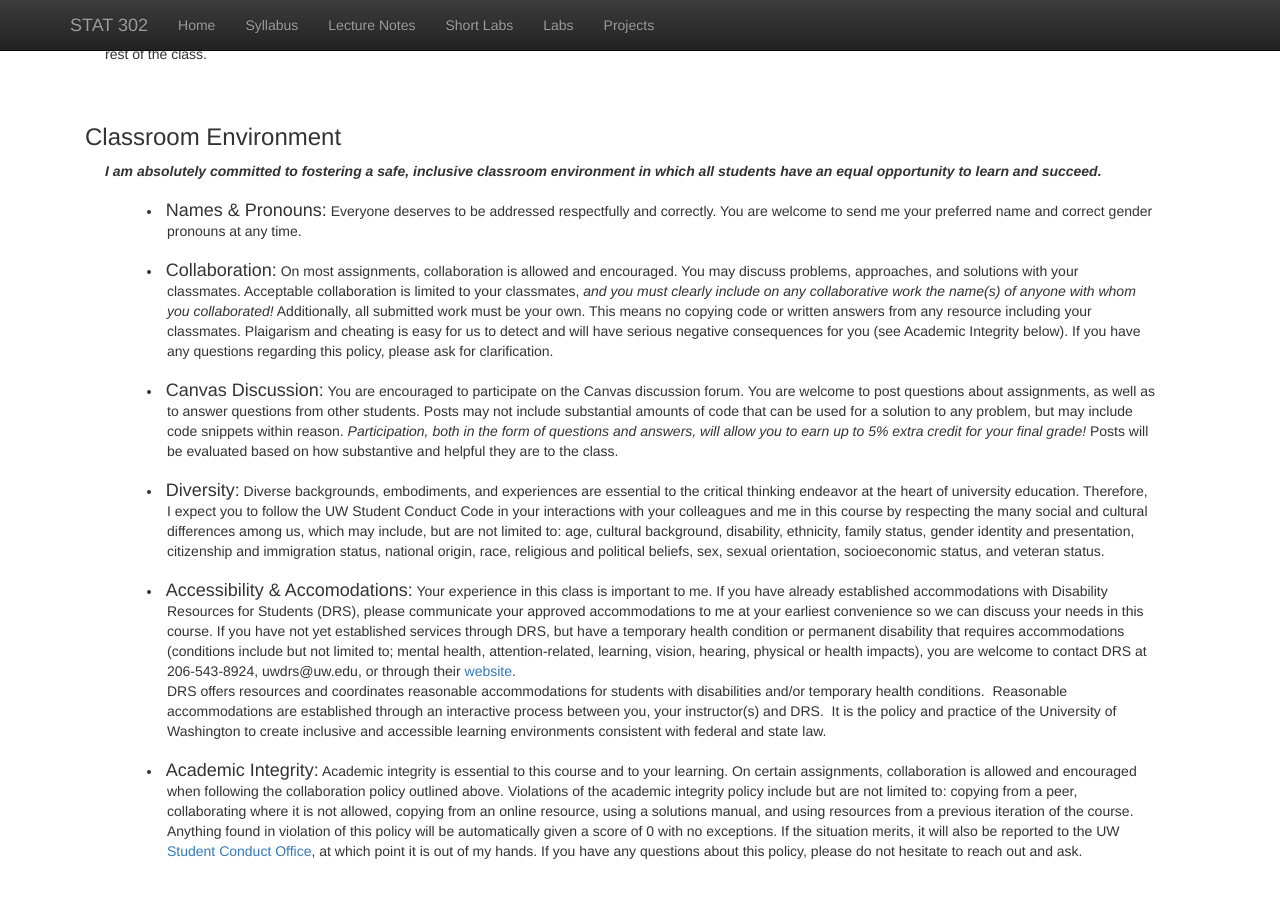
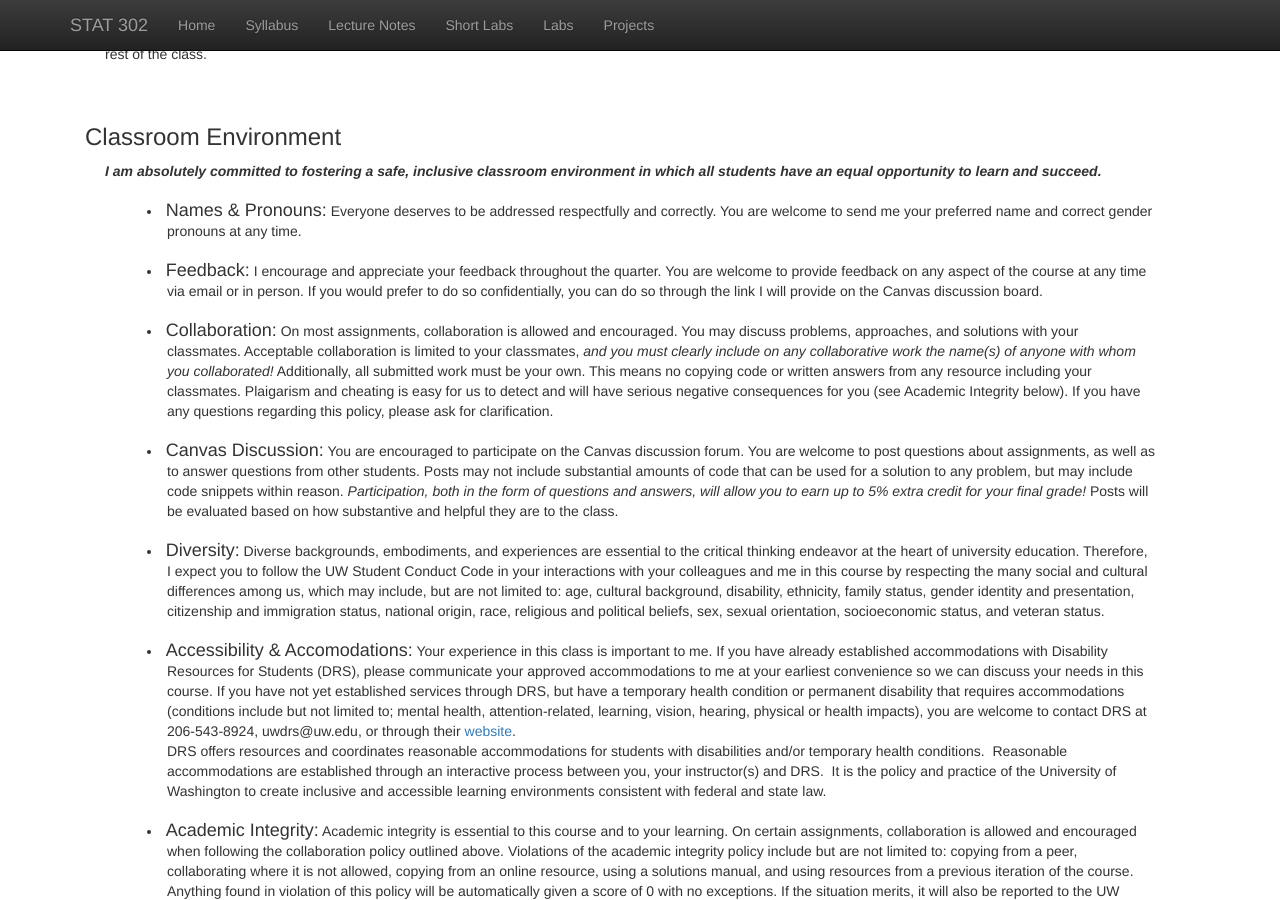
Before and after one commit to bryandmartin/STAT302, a Jekyll site: the page built from syllabus.html, in a window 1280 px wide and 900 px high, scrolled down 1701 px. Built offline with Jekyll 4.4.1, drawn with Linux system fonts in a browser that asks for light colours; nearby versions of some CDN libraries; library files that are not in the unit come from our copies.

Commit message:
Update syllabus.html

```diff
--- a/syllabus.html
+++ b/syllabus.html
@@ -147,6 +147,13 @@ Instead of exams, you will be assigned three projects throughout the course. All
     You are welcome to send me your preferred name and correct gender pronouns at any time. </li></br>
 
   <li style="padding:0px;margin:0px 40px 0px; text-indent: -1.45em; padding-left: 3em;">
+    <h4 style="display: inline;">Feedback:</h4>
+    I encourage and appreciate your feedback throughout the quarter.
+    You are welcome to provide feedback on any aspect of the course at any time via email or in person.
+    If you would prefer to do so confidentially,
+    you can do so through the link I will provide on the Canvas discussion board. </li></br>
+
+  <li style="padding:0px;margin:0px 40px 0px; text-indent: -1.45em; padding-left: 3em;">
     <h4 style="display: inline;">Collaboration:</h4>
     On most assignments, collaboration is allowed and encouraged.
     You may discuss problems, approaches, and solutions with your classmates.
```
